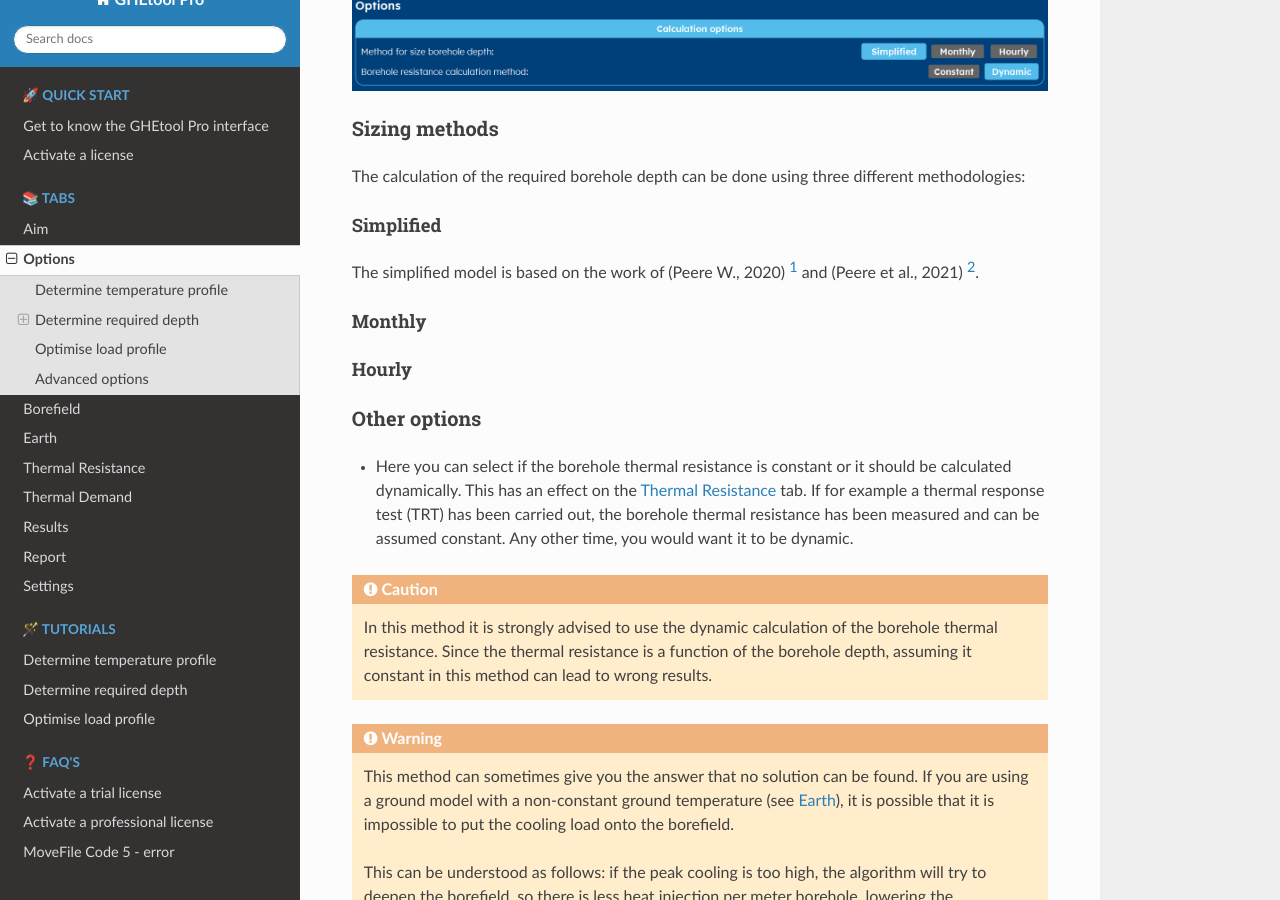
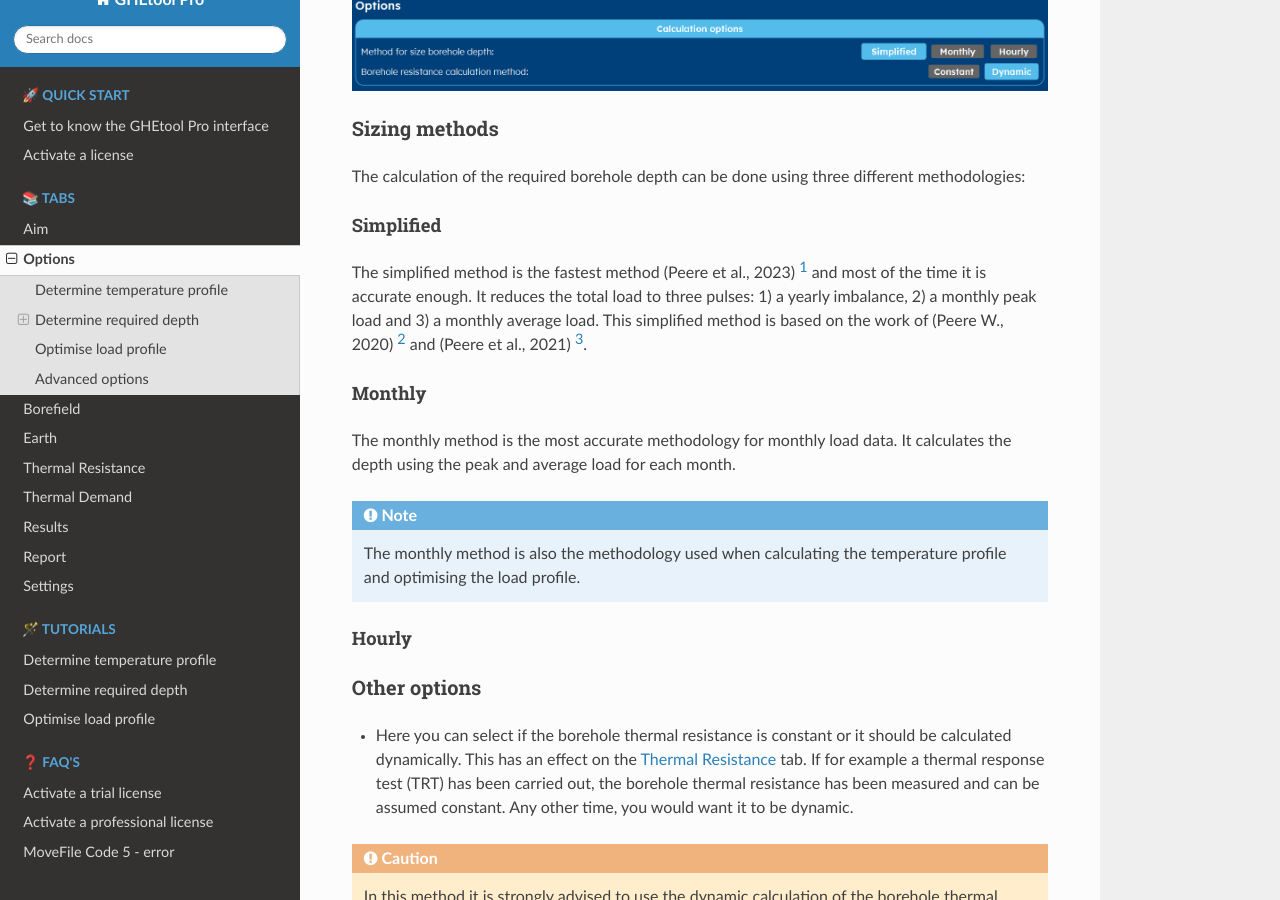
Before and after one commit to novakgeoenergie/GHEToolManual, a Sphinx documentation site: the page built from docs/sources/tabs/options.rst, in a window 1280 px wide and 900 px high, scrolled down 658 px. Built offline with Sphinx 7.4.7 and the Read the Docs theme 2.0.0, drawn with Linux system fonts in a browser that asks for light colours; formulas are drawn with MathJax 3; pages that are not in the unit, such as notebooks, are missing from menus; some of the changed text lies outside the part shown.

Commit message:
Try somethings

```diff
--- a/docs/index.rst
+++ b/docs/index.rst
@@ -64,11 +64,11 @@ Let us guide you to a few important places:
 
     Get familiar with the general interface of GHEtool Pro.
 
-💡 :doc:`/quick-start/license`
+💡 :doc:`quick-start/license`
 
     You need a license if you want to use GHEtool. Explore here your options.
 
-📚 :doc:`/tabs/tabs`
+📚 :doc:`./tabs/tabs`
 
     Already familiar with GHEtool Pro? Go to the detailed information of the different tabs.
 
--- a/docs/sources/tabs/options.rst
+++ b/docs/sources/tabs/options.rst
@@ -32,10 +32,17 @@ The calculation of the required borehole depth can be done using three different
 
 Simplified
 ----------
-The simplified model is based on the work of (Peere W., 2020) [1]_ and (Peere et al., 2021) [2]_.
+The simplified method is the fastest method (Peere et al., 2023) [1]_ and most of the time it is accurate enough.
+It reduces the total load to three pulses: 1) a yearly imbalance, 2) a monthly peak load and 3) a monthly average load.
+This simplified method is based on the work of (Peere W., 2020) [2]_ and (Peere et al., 2021) [3]_.
 
 Monthly
 -------
+The monthly method is the most accurate methodology for monthly load data. It calculates the depth using the peak and average load
+for each month.
+
+.. note::
+    The monthly method is also the methodology used when calculating the temperature profile and optimising the load profile.
 
 Hourly
 ------
@@ -81,5 +88,6 @@ to more convergence errors.
     These advanced options are only visible if you allow them on the :ref:`settings` tab.
 
 .. rubric:: References
-.. [1] Peere, W., Picard, D., Cupeiro Figueroa, I., Boydens, W., and Helsen, L. (2021) Validated combined first and last year borefield sizing methodology. In Proceedings of International Building Simulation Conference 2021. Brugge (Belgium), 1-3 September 2021. https://doi.org/10.26868/25222708.2021.30180
-.. [2] Peere, W. (2020). Methode voor economische optimalisatie van geothermische verwarmings- en koelsystemen. Master thesis, Department of Mechanical Engineering, KU Leuven, Belgium.
+.. [1] Peere, W., Hermans, L., Boydens, W., and Helsen, L. (2023). Evaluation of the oversizing and computational speed of different open-source borefield sizing methods. In Proceedings of International Building Simulation Conference 2023. Shanghai (Belgium), 4-6 September 2023.
+.. [2] Peere, W., Picard, D., Cupeiro Figueroa, I., Boydens, W., and Helsen, L. (2021) Validated combined first and last year borefield sizing methodology. In Proceedings of International Building Simulation Conference 2021. Brugge (Belgium), 1-3 September 2021. https://doi.org/10.26868/25222708.2021.30180
+.. [3] Peere, W. (2020). Methode voor economische optimalisatie van geothermische verwarmings- en koelsystemen. Master thesis, Department of Mechanical Engineering, KU Leuven, Belgium.
```
